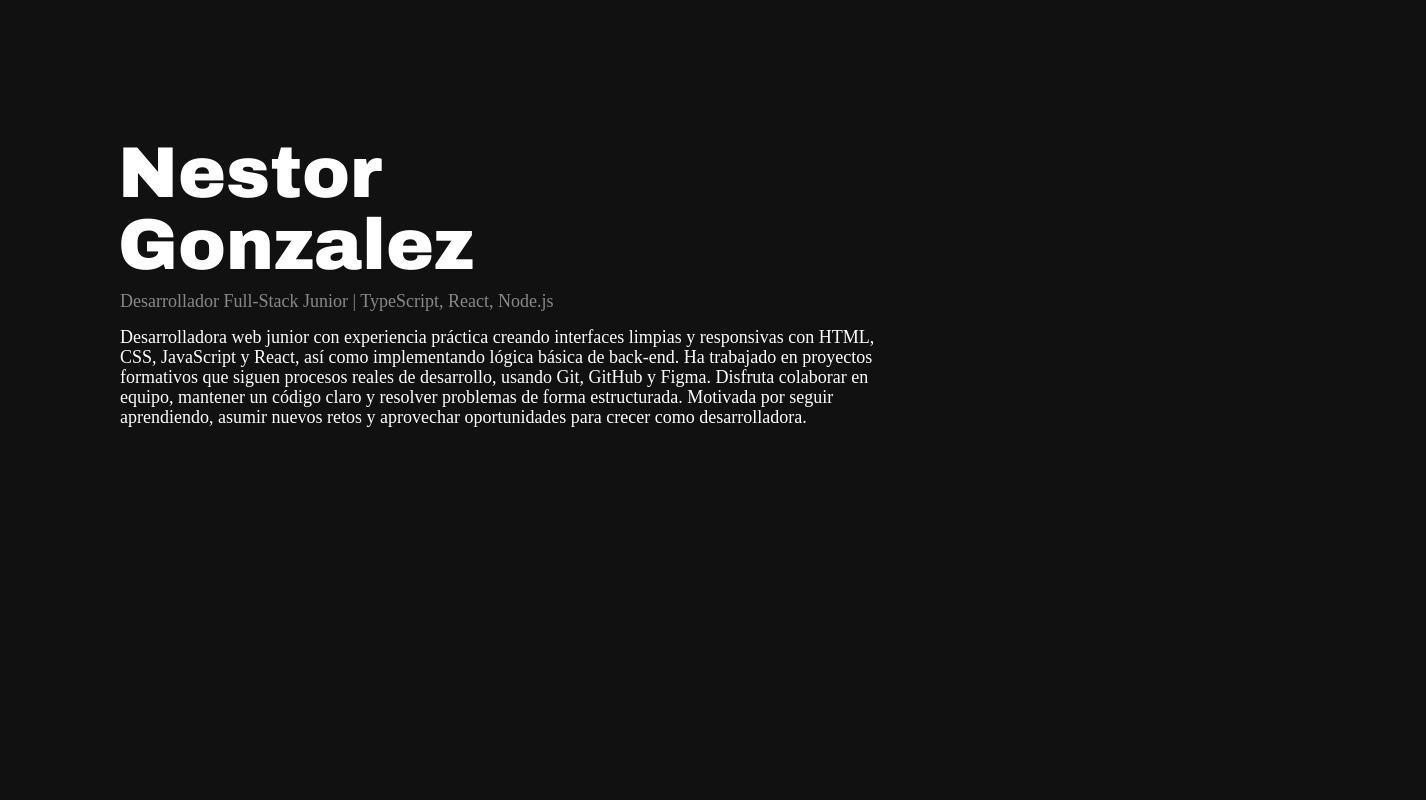
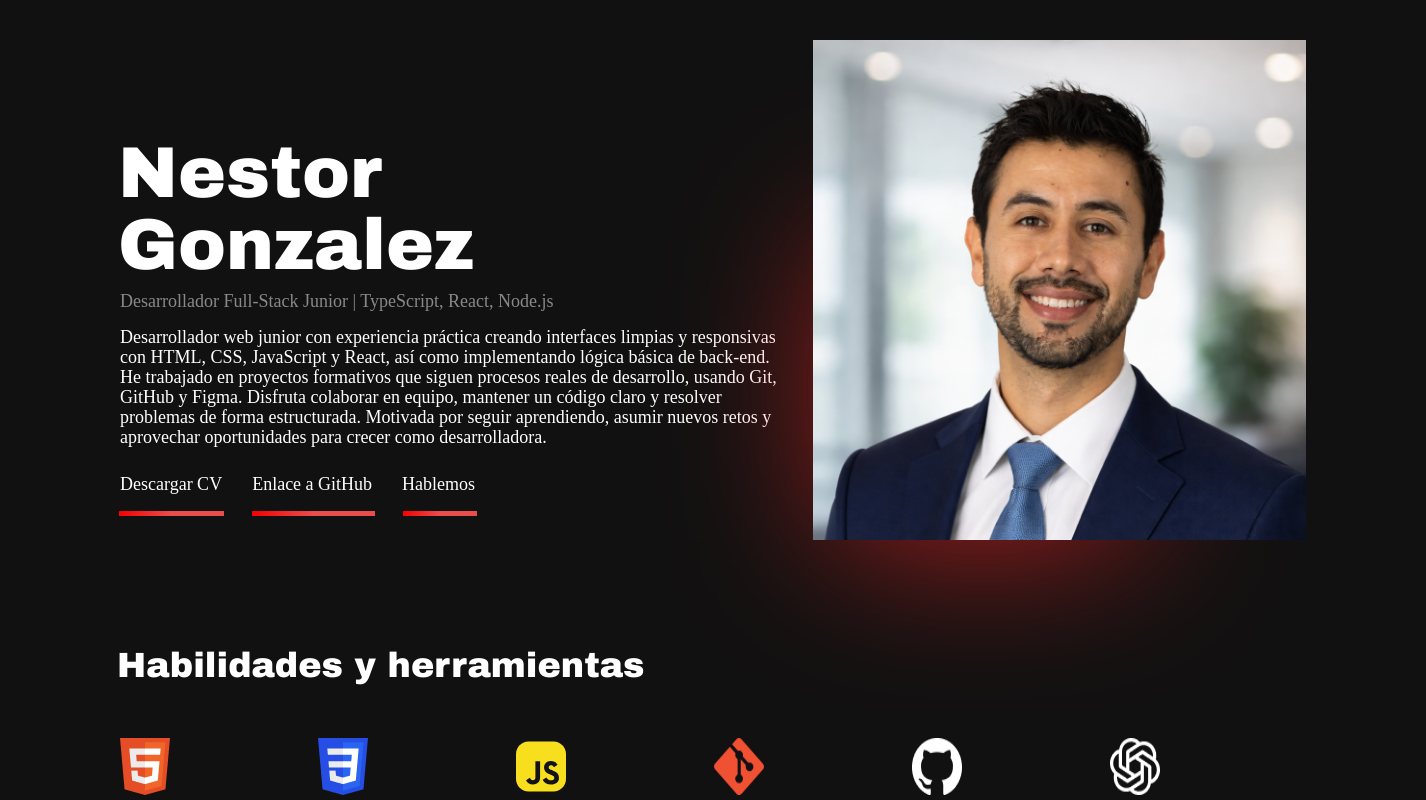
Before and after one commit to Nestor1993/web_project_portfolio_es, a plain HTML site: page index.html in a window 1280 px wide. Shown: the whole page, 1426 px wide, since content can reach past the window. Drawn offline with nearby package versions, Linux system fonts and the light colour scheme; a web font is replaced by a local one.

Commit message:
third commit

```diff
--- a/index.html
+++ b/index.html
@@ -10,6 +10,7 @@
   <body>
     <header class="header">
       <div class="header__information">
+        <div class="header__text">
           <div class="header__information__name">
             <h1 class="name">Nestor Gonzalez</h1>
           </div>
@@ -20,19 +21,51 @@
           </div>
           <div class="header__information__description">
             <p class="description">
-            Desarrolladora web junior con experiencia práctica creando
-            interfaces limpias y responsivas con HTML, CSS, JavaScript y React,
-            así como implementando lógica básica de back-end. Ha trabajado en
-            proyectos formativos que siguen procesos reales de desarrollo,
-            usando Git, GitHub y Figma. Disfruta colaborar en equipo, mantener
-            un código claro y resolver problemas de forma estructurada. Motivada
-            por seguir aprendiendo, asumir nuevos retos y aprovechar
-            oportunidades para crecer como desarrolladora.
+              Desarrollador web junior con experiencia práctica creando
+              interfaces limpias y responsivas con HTML, CSS, JavaScript y
+              React, así como implementando lógica básica de back-end. He
+              trabajado en proyectos formativos que siguen procesos reales de
+              desarrollo, usando Git, GitHub y Figma. Disfruta colaborar en
+              equipo, mantener un código claro y resolver problemas de forma
+              estructurada. Motivada por seguir aprendiendo, asumir nuevos retos
+              y aprovechar oportunidades para crecer como desarrolladora.
             </p>
+          </div>
+          <div class="links">
+            <ul class="nav-links">
+              <li><a class="nav-link__cv" href="#">Descargar CV</a></li>
+              <li><a class="nav-link__git" href="#">Enlace a GitHub</a></li>
+              <li><a class="nav-link__contact" href="#">Hablemos</a></li>
+            </ul>
+            <div class="boxes">
+              <div class="box1"></div>
+              <div class="box2"></div>
+              <div class="box3"></div>
+            </div>
+          </div>
+        </div>
+        <div class="header__information__profilePicture">
+          <img
+            class="profilePicture"
+            src="./images/NG_Perfil.png"
+            alt="Profile_Picture"
+          />
         </div>
       </div>
     </header>
-    <main></main>
+    <main class="main-information">
+      <div class="skills">
+        <h1 class="skills__text">Habilidades y herramientas</h1>
+      </div>
+      <div class="skills-images">
+        <img class="html5image" src="./images/html5.png" alt="html5" />
+        <img class="cssimage" src="./images/css.png" alt="html5" />
+        <img class="jsimage" src="./images/javascript.svg" alt="html5" />
+        <img class="githubimage" src="./images/github.png" alt="html5" />
+        <img class="gitimage" src="./images/git.png" alt="html5" />
+        <img class="chatgptimage" src="./images/chatgpt.png" alt="html5" />
+      </div>
+    </main>
     <footer></footer>
   </body>
 </html>
--- a/styles/style.css
+++ b/styles/style.css
@@ -16,6 +16,13 @@
 body {
   max-width: 1440px;
   background-color: #111111;
+}
+
+.header__information {
+  display: flex;
+  justify-content: space-between;
+  align-items: flex-start;
+  gap: 20px;
 }
 
 .header__information__name {
@@ -72,3 +79,142 @@ body {
   letter-spacing: 15%;
   color: #ffffff;
 }
+
+.header__information__profilePicture::before {
+  content: "";
+  position: absolute;
+  top: 240px;
+  left: 20px;
+  width: 300px;
+  height: 300px;
+  background-color: #fd2626;
+  z-index: 0;
+  border-radius: 10px;
+  filter: blur(80px);
+  opacity: 0.7;
+}
+
+.header__information__profilePicture {
+  padding-top: 40px;
+  padding-right: 120px;
+  position: relative;
+  display: inline-block;
+}
+
+.profilePicture {
+  position: relative;
+  z-index: 1;
+  min-width: 387px;
+  height: 500px;
+}
+
+.links {
+  padding-left: 80px;
+}
+
+.nav-links {
+  list-style: none;
+  display: flex;
+  gap: 30px;
+}
+
+.nav-link__cv {
+  text-decoration: none;
+  max-width: 115px;
+  height: 25px;
+  font-family: "OpenSans", "sans-serif";
+  width: 600px;
+  font-style: SemiBold;
+  font-size: 18px;
+  line-height: 100%;
+  color: #ffffff;
+}
+
+.nav-link__cv:hover {
+  opacity: 50%;
+}
+
+.nav-link__git {
+  text-decoration: none;
+  max-width: 138px;
+  height: 25px;
+  font-family: "OpenSans", "sans-serif";
+  width: 600px;
+  font-style: SemiBold;
+  font-size: 18px;
+  line-height: 100%;
+  color: #ffffff;
+}
+
+.nav-link__git:hover {
+  opacity: 50%;
+}
+
+.nav-link__contact {
+  text-decoration: none;
+  max-width: 88px;
+  height: 25px;
+  font-family: "OpenSans", "sans-serif";
+  width: 600px;
+  font-style: SemiBold;
+  font-size: 18px;
+  line-height: 100%;
+  color: #ffffff;
+}
+
+.nav-link__contact:hover {
+  opacity: 50%;
+}
+
+.boxes {
+  display: flex;
+  gap: 28px;
+  padding-left: 39px;
+}
+
+.box1 {
+  width: 105px;
+  height: 5px;
+  background: linear-gradient(100deg, #f50000, #ff5151ea 50%);
+}
+
+.box2 {
+  width: 123px;
+  height: 5px;
+  background: linear-gradient(100deg, #f50000, #ff5151ea 50%);
+}
+
+.box3 {
+  width: 74px;
+  height: 5px;
+  background: linear-gradient(100deg, #f50000, #ff5151ea 50%);
+}
+
+.skills {
+  width: 603px;
+  height: 44px;
+  padding-top: 80px;
+  padding-left: 117px;
+  angle: 0 deg;
+  opacity: 1;
+}
+
+.skills__text {
+  font-family: "ArchivoBlack", "sans-serif";
+  font-weight: 400;
+  font-style: Regular;
+  font-size: 35px;
+  leading-trim: NONE;
+  line-height: 100%;
+  letter-spacing: 0%;
+  color: #ffffff;
+}
+
+.skills-images {
+  display: flex;
+  flex-direction: row;
+  justify-content: space-between;
+  padding-left: 120px;
+  padding-top: 70px;
+  padding-right: 120px;
+}
```
Also changed, not shown: images/NG_Perfil.png (added), images/chatgpt.png (added), images/css.png (added), images/git.png (added), images/github.png (added), images/html5.png (added), images/javascript.svg (added). Lines whose indentation alone changed are shown as unchanged.
